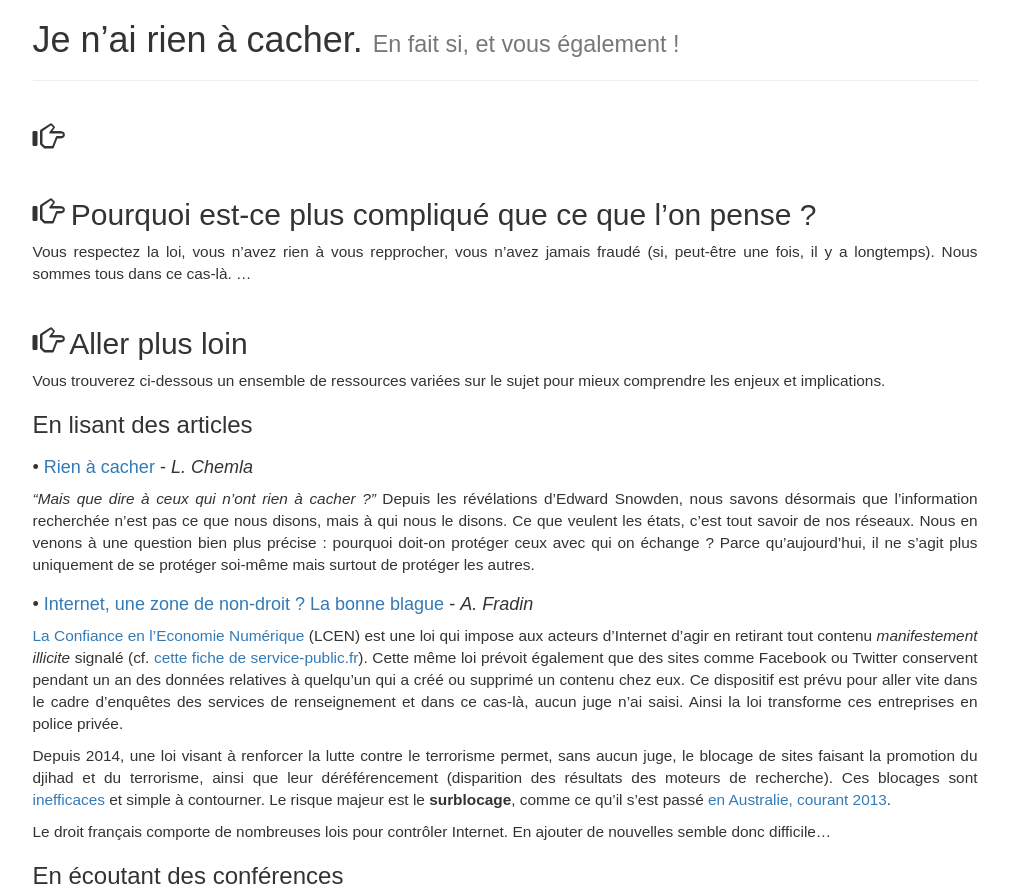
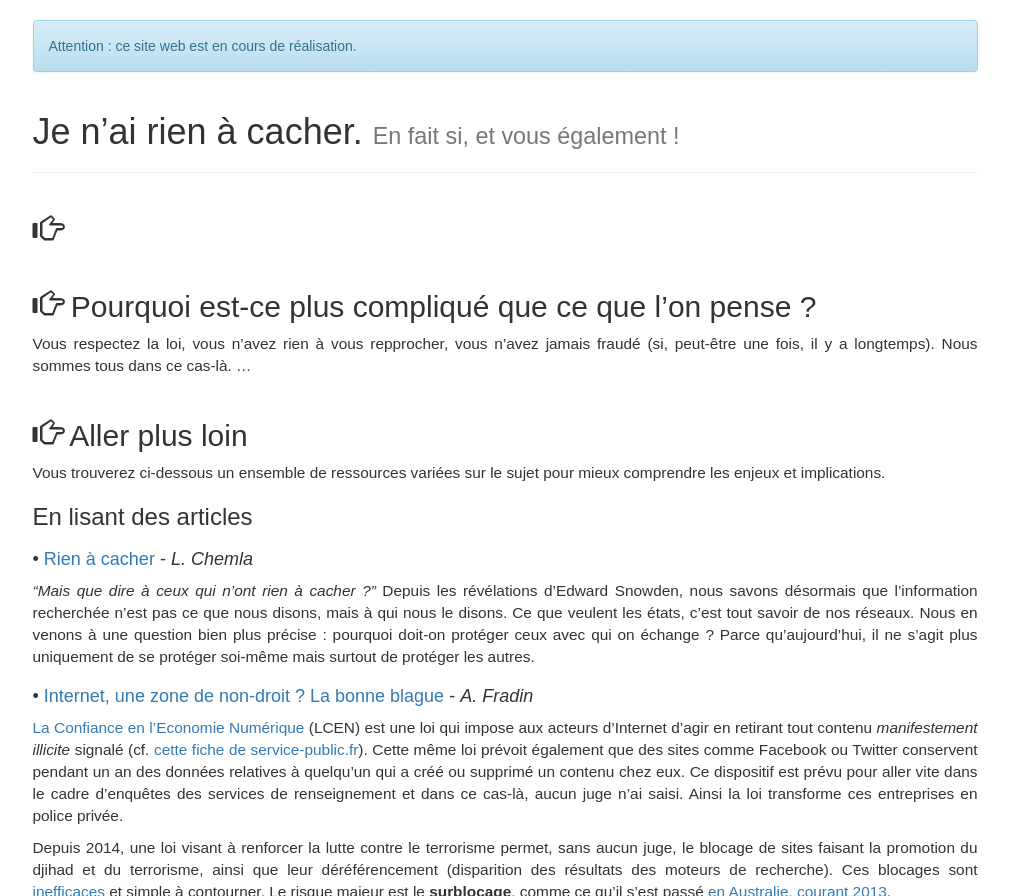
Before and after one commit to willdurand/jenairienacacher.fr, a Jekyll site: the page built from index.md, in a window 1280 px wide, cut to the strip 0-896 px from the top of the page. Shown: the whole strip, without its empty margins (135-1144 px from the left). Built offline with Jekyll 4.4.1, drawn with Linux system fonts in a browser that asks for light colours; some web fonts are replaced.

Commit message:
add info message as website is a WIP

```diff
--- a/_layouts/default.html
+++ b/_layouts/default.html
@@ -16,6 +16,12 @@
     </head>
     <body>
         <div class="container">
+            <div class="row">
+                <div class="col-md-10 col-md-offset-1">
+                    <br>
+                    <div class="alert alert-info">Attention : ce site web est en cours de réalisation.</div>
+                </div>
+            </div>
             <div class="row">
                 <div class="col-md-10 col-md-offset-1">
                     {{ content }}
```
